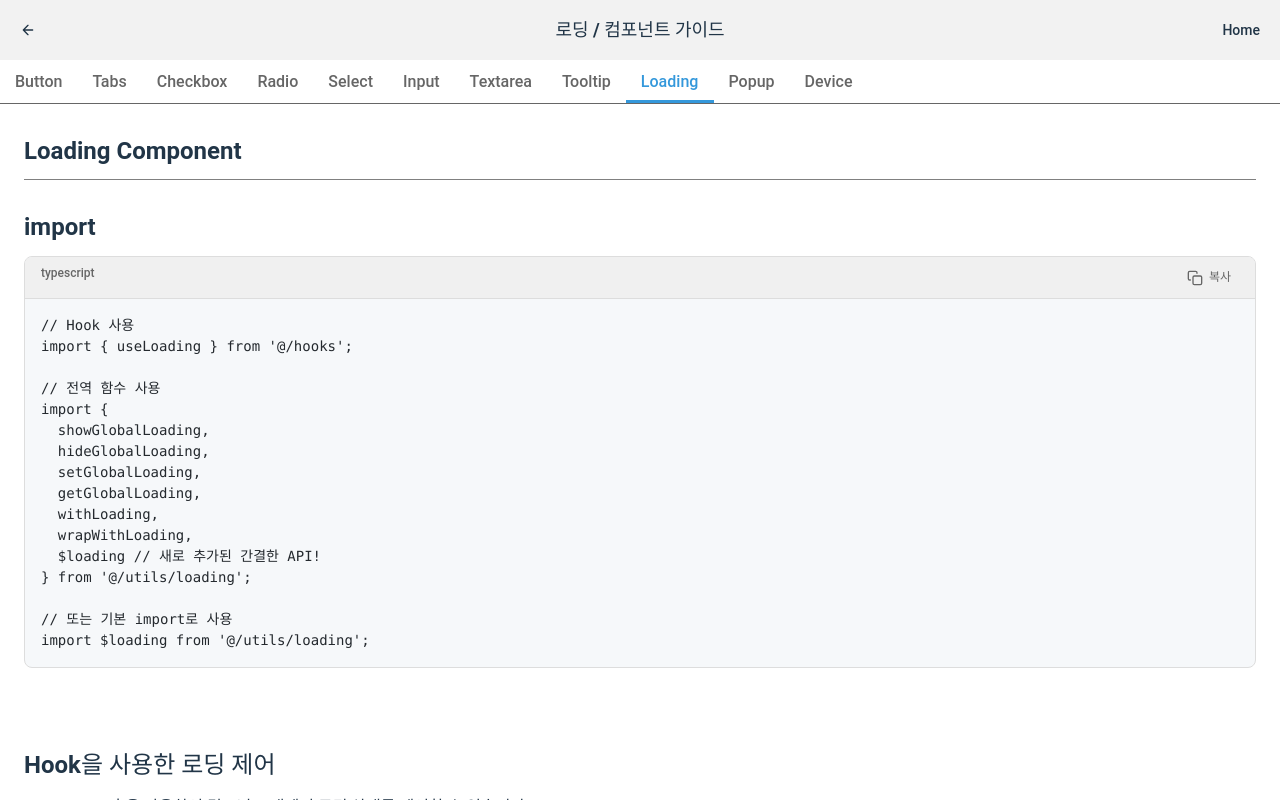
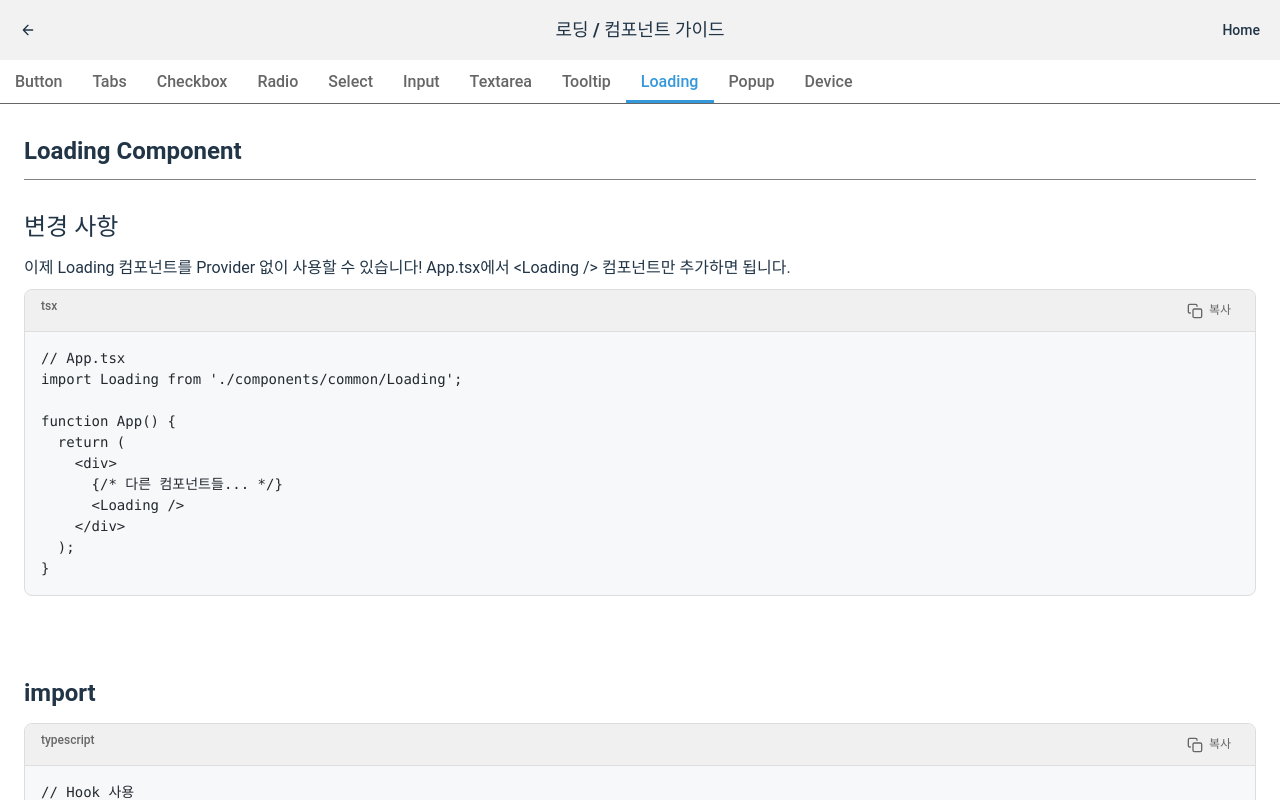
Before and after one commit to anoju/anoju-react, a React (Vite) app: page /guide/loading in a window 1280 px wide. Shown: the top 800 px of the page. Built offline with nearby package versions, Linux system fonts and the light colour scheme.

Commit message:
로딩 컴포넌트 업데이트(Provider 제거)

```diff
--- a/src/components/common/Loading.tsx
+++ b/src/components/common/Loading.tsx
@@ -1,8 +1,14 @@
 // src/components/common/Loading.tsx
 import React, { useEffect, useState } from 'react';
 import { createPortal } from 'react-dom';
-import { useLoading } from '@/hooks';
+import loadingManager from '@/utils/loading';
+import type { LoadingOptions } from '@/utils/loading';
 import styles from '@/assets/scss/components/loading.module.scss';
+
+interface LoadingState {
+  isVisible: boolean;
+  options: LoadingOptions;
+}
 
 // 기본 스피너 컴포넌트
 const DefaultSpinner: React.FC = () => (
@@ -28,43 +34,48 @@ const DefaultSpinner: React.FC = () => (
   </div>
 );
 
+// Loading 컴포넌트
 const Loading: React.FC = () => {
-  const { isLoading, config } = useLoading();
+  const [state, setState] = useState<LoadingState>({
+    isVisible: false,
+    options: {}
+  });
   const [mounted, setMounted] = useState(false);
 
   useEffect(() => {
     setMounted(true);
+    const unsubscribe = loadingManager.subscribe(setState);
+    return unsubscribe;
   }, []);
 
-  // 로딩이 활성화되어 있지 않거나 아직 마운트되지 않았으면 렌더링하지 않음
-  if (!isLoading || !mounted) {
+  if (!state.isVisible || !mounted) {
     return null;
   }
+
+  const { options } = state;
 
   const loadingContent = (
     <div
       className={styles['loading-overlay']}
       role="status"
       aria-live="polite"
-      aria-label={config.text || '로딩 중'}
+      aria-label={options.text || '로딩 중'}
     >
       <div className={styles['loading-container']}>
         <div className={styles['loading-content']}>
-          {/* 커스텀 아이콘이 있으면 사용, 없으면 기본 스피너 사용 */}
-          {config.icon !== null && (
+          {options.icon !== null && (
             <div className={styles['loading-icon']}>
-              {config.icon || <DefaultSpinner />}
+              {options.icon || <DefaultSpinner />}
             </div>
           )}
-          {config.text && (
-            <div className={styles['loading-text']}>{config.text}</div>
+          {options.text && (
+            <div className={styles['loading-text']}>{options.text}</div>
           )}
         </div>
       </div>
     </div>
   );
 
-  // Portal을 사용하여 body에 직접 렌더링
   return createPortal(loadingContent, document.body);
 };
 
--- a/src/components/common/index.ts
+++ b/src/components/common/index.ts
@@ -19,4 +19,9 @@ export { default as Tooltip } from './Tooltip';
 export { default as Select } from './Select';
 export { default as Loading } from './Loading';
 export { Popup, usePopup, usePopups } from './Popup';
-export type { PopupProps, PopupType, UsePopupReturn, UsePopupsReturn } from './Popup';
+export type {
+  PopupProps,
+  PopupType,
+  UsePopupReturn,
+  UsePopupsReturn,
+} from './Popup';
--- a/src/hooks/useLoading.ts
+++ b/src/hooks/useLoading.ts
@@ -1,12 +1,35 @@
 // src/hooks/useLoading.ts
-import { useContext } from 'react';
-import { LoadingContext } from '@/contexts/loadingContext';
+import { useState, useEffect } from 'react';
+import {
+  showGlobalLoading,
+  hideGlobalLoading,
+  setGlobalLoading,
+  getGlobalLoading,
+  type LoadingOptions
+} from '@/utils/loading';
 
-// 컨텍스트 사용을 위한 훅
+// 내부적으로 LoadingManager의 상태를 구독하는 훅
 export const useLoading = () => {
-  const context = useContext(LoadingContext);
-  if (!context) {
-    throw new Error('useLoading must be used within a LoadingProvider');
-  }
-  return context;
+  const [isLoading, setIsLoading] = useState(getGlobalLoading());
+
+  useEffect(() => {
+    // 상태 변화를 감지하기 위한 간단한 polling
+    // (실제로는 LoadingManager에서 직접 구독하는 것이 더 효율적이지만
+    // 기존 API 호환성을 위해 이 방식 사용)
+    const interval = setInterval(() => {
+      const currentState = getGlobalLoading();
+      setIsLoading(currentState);
+    }, 100);
+
+    return () => clearInterval(interval);
+  }, []);
+
+  return {
+    isLoading,
+    showLoading: (options?: LoadingOptions) => showGlobalLoading(options),
+    hideLoading: () => hideGlobalLoading(),
+    setLoading: (visible: boolean, options?: LoadingOptions) => setGlobalLoading(visible, options),
+    getLoading: () => getGlobalLoading(),
+    config: { text: '로딩 중...' } // 기존 호환성을 위한 더미 config
+  };
 };
--- a/src/pages/guide/loading.tsx
+++ b/src/pages/guide/loading.tsx
@@ -2,7 +2,7 @@
 import { useState } from 'react';
 import { usePageLayout } from '@/hooks/usePageLayout';
 import { Button, CodeHighlight } from '@/components/common';
-import { useLoading } from '@/hooks';
+import { useLoading } from '@/hooks/useLoading';
 import {
   showGlobalLoading,
   hideGlobalLoading,
@@ -12,8 +12,6 @@ import {
   wrapWithLoading,
   $loading,
 } from '@/utils/loading';
-// 또는
-// import $loading from '@/utils/loading';
 import styles from '@/assets/scss/pages/guide.module.scss';
 
 const LoadingGuide = () => {
@@ -116,10 +114,32 @@ const LoadingGuide = () => {
       <h1 className={styles.title}>Loading Component</h1>
 
       <section className={styles.section}>
+        <h2 className={styles['section-title']}>변경 사항</h2>
+        <p className={styles.txt}>
+          이제 Loading 컴포넌트를 Provider 없이 사용할 수 있습니다! App.tsx에서
+          &lt;Loading /&gt; 컴포넌트만 추가하면 됩니다.
+        </p>
+        <CodeHighlight
+          code={`// App.tsx
+import Loading from './components/common/Loading';
+
+function App() {
+  return (
+    <div>
+      {/* 다른 컴포넌트들... */}
+      <Loading />
+    </div>
+  );
+}`}
+          language="tsx"
+        />
+      </section>
+
+      <section className={styles.section}>
         <h2 className={styles['section-title']}>import</h2>
         <CodeHighlight
           code={`// Hook 사용
-import { useLoading } from '@/hooks';
+import { useLoading } from '@/hooks/useLoading';
 
 // 전역 함수 사용
 import {
@@ -129,11 +149,8 @@ import {
   getGlobalLoading,
   withLoading,
   wrapWithLoading,
-  $loading // 새로 추가된 간결한 API!
-} from '@/utils/loading';
-
-// 또는 기본 import로 사용
-import $loading from '@/utils/loading';`}
+  $loading
+} from '@/utils/loading';`}
           language="typescript"
         />
       </section>
@@ -205,6 +222,22 @@ import $loading from '@/utils/loading';`}
             >
               상태 확인
             </Button>
+
+            <Button
+              size="sm"
+              className="primary"
+              onClick={handleAsyncWith$Loading}
+            >
+              $loading.with() (2초)
+            </Button>
+
+            <Button
+              size="sm"
+              className="primary"
+              onClick={handleWrapped$LoadingFunction}
+            >
+              $loading.wrap() (1.5초)
+            </Button>
           </div>
 
           <p className={styles.txt}>
@@ -214,11 +247,10 @@ import $loading from '@/utils/loading';`}
       </section>
 
       <section className={styles.section}>
-        <h2 className={styles['section-title']}>
-          $loading 객체를 사용한 간결한 로딩 제어 (추천)
-        </h2>
+        <h2 className={styles['section-title']}>$loading API (추천)</h2>
         <p className={styles.txt}>
-          $loading 객체를 사용하여 더 간결하고 직관적인 API로 로딩을 제어할 수 있습니다.
+          $loading 객체를 사용하여 더 간결하고 직관적인 API로 로딩을 제어할 수
+          있습니다.
         </p>
 
         <div className={styles.showcase}>
@@ -352,6 +384,14 @@ const wrappedFn = $loading.wrap(fetchData, {
               style={{ zIndex: 10000 }}
             >
               전역 상태 확인
+            </Button>
+
+            <Button
+              size="sm"
+              className="primary"
+              onClick={handleWrapped$LoadingFunction}
+            >
+              $loading.wrap() (1.5초)
             </Button>
           </div>
         </div>
@@ -528,10 +568,9 @@ const wrappedFn = $loading.wrap(fetchData, {
             >
               $loading.wrap() (1.5초)
             </Button>
-
             <Button
               size="sm"
-              className="line"
+              className="primary"
               onClick={handleAsyncWithLoading}
             >
               withLoading() (3초)
@@ -539,7 +578,7 @@ const wrappedFn = $loading.wrap(fetchData, {
 
             <Button
               size="sm"
-              className="line"
+              className="primary"
               onClick={handleWrappedFunction}
             >
               wrapWithLoading() (2.5초)
@@ -642,6 +681,28 @@ const wrappedFetchData = wrapWithLoading(fetchData, {
               </tr>
             </tbody>
           </table>
+          <h2 className={styles['section-title']}>장점</h2>
+          <ul style={{ paddingLeft: '20px' }}>
+            <li>
+              <strong>간단한 사용법:</strong> Provider 설정 불필요
+            </li>
+            <li>
+              <strong>중복 방지:</strong> 내부 매니저가 자동으로 중복 로딩 방지
+            </li>
+            <li>
+              <strong>호환성:</strong> 기존 API와 100% 호환
+            </li>
+            <li>
+              <strong>전역 상태:</strong> 어디서든 접근 가능한 전역 상태
+            </li>
+            <li>
+              <strong>자동 관리:</strong> 단일 인스턴스로 상태 자동 관리
+            </li>
+            <li>
+              <strong>Fast Refresh:</strong> 컴포넌트와 유틸리티 분리로 개발
+              환경 최적화
+            </li>
+          </ul>
         </div>
       </section>
     </div>
--- a/src/utils/loading.ts
+++ b/src/utils/loading.ts
@@ -1,155 +1,243 @@
 // src/utils/loading.ts
-import { LoadingConfig } from '@/types/loading';
+export interface LoadingOptions {
+  text?: string;
+  delay?: number;
+  icon?: React.ReactNode | null;
+  bodyLock?: boolean;
+  onShow?: () => void;
+  onHide?: () => void;
+}
 
-// 전역 로딩 함수들을 위한 참조 저장소
-let loadingContext: {
-  showLoading: (config?: LoadingConfig) => void;
-  hideLoading: () => void;
-  setLoading: (loading: boolean, config?: LoadingConfig) => void;
-  getLoading: () => boolean;
-} | null = null;
+interface LoadingState {
+  isVisible: boolean;
+  options: LoadingOptions;
+}
 
-// LoadingProvider에서 호출되는 함수로 전역 함수에서 사용할 컨텍스트 설정
-export const setLoadingContext = (context: {
-  showLoading: (config?: LoadingConfig) => void;
-  hideLoading: () => void;
-  setLoading: (loading: boolean, config?: LoadingConfig) => void;
-  getLoading: () => boolean;
-}) => {
-  loadingContext = context;
+// 전역 로딩 상태 관리 클래스
+class LoadingManager {
+  private static instance: LoadingManager;
+  private state: LoadingState = {
+    isVisible: false,
+    options: {}
+  };
+  private listeners: Set<(state: LoadingState) => void> = new Set();
+  private delayTimer: NodeJS.Timeout | null = null;
+  private originalBodyOverflow: string = '';
+
+  static getInstance(): LoadingManager {
+    if (!LoadingManager.instance) {
+      LoadingManager.instance = new LoadingManager();
+    }
+    return LoadingManager.instance;
+  }
+
+  subscribe(listener: (state: LoadingState) => void): () => void {
+    this.listeners.add(listener);
+    listener(this.state);
+    return () => {
+      this.listeners.delete(listener);
+    };
+  }
+
+  private notify(): void {
+    this.listeners.forEach(listener => listener(this.state));
+  }
+
+  private lockBody(): void {
+    if (typeof document !== 'undefined') {
+      this.originalBodyOverflow = document.body.style.overflow;
+      document.body.style.overflow = 'hidden';
+    }
+  }
+
+  private unlockBody(): void {
+    if (typeof document !== 'undefined') {
+      document.body.style.overflow = this.originalBodyOverflow || '';
+    }
+  }
+
+  show(options: LoadingOptions = {}): void {
+    if (this.state.isVisible) {
+      this.state.options = { ...this.state.options, ...options };
+      this.notify();
+      return;
+    }
+
+    const delay = options.delay || 0;
+
+    if (this.delayTimer) {
+      clearTimeout(this.delayTimer);
+    }
+
+    if (delay > 0) {
+      this.delayTimer = setTimeout(() => {
+        this.showImmediate(options);
+      }, delay);
+    } else {
+      this.showImmediate(options);
+    }
+  }
+
+  private showImmediate(options: LoadingOptions): void {
+    this.state = {
+      isVisible: true,
+      options: {
+        text: '로딩 중...',
+        bodyLock: false,
+        ...options
+      }
+    };
+
+    if (this.state.options.bodyLock) {
+      this.lockBody();
+    }
+
+    this.notify();
+
+    if (this.state.options.onShow) {
+      setTimeout(() => {
+        this.state.options.onShow?.();
+      }, 0);
+    }
+  }
+
+  hide(): void {
+    if (!this.state.isVisible) {
+      return;
+    }
+
+    if (this.delayTimer) {
+      clearTimeout(this.delayTimer);
+      this.delayTimer = null;
+    }
+
+    const prevOptions = this.state.options;
+
+    this.state = {
+      isVisible: false,
+      options: {}
+    };
+
+    if (prevOptions.bodyLock) {
+      this.unlockBody();
+    }
+
+    this.notify();
+
+    if (prevOptions.onHide) {
+      setTimeout(() => {
+        prevOptions.onHide?.();
+      }, 0);
+    }
+  }
+
+  toggle(options?: LoadingOptions): void {
+    if (this.state.isVisible) {
+      this.hide();
+    } else {
+      this.show(options);
+    }
+  }
+
+  set(visible: boolean, options?: LoadingOptions): void {
+    if (visible) {
+      this.show(options);
+    } else {
+      this.hide();
+    }
+  }
+
+  get(): boolean {
+    return this.state.isVisible;
+  }
+
+  async withPromise<T>(promise: Promise<T>, options?: LoadingOptions): Promise<T> {
+    this.show(options);
+    try {
+      const result = await promise;
+      this.hide();
+      return result;
+    } catch (error) {
+      this.hide();
+      throw error;
+    }
+  }
+
+  wrapFunction<T extends unknown[], R>(
+    fn: (...args: T) => Promise<R>,
+    options?: LoadingOptions
+  ): (...args: T) => Promise<R> {
+    return async (...args: T) => {
+      this.show(options);
+      try {
+        const result = await fn(...args);
+        this.hide();
+        return result;
+      } catch (error) {
+        this.hide();
+        throw error;
+      }
+    };
+  }
+}
+
+// 싱글톤 인스턴스 생성
+const loadingManager = LoadingManager.getInstance();
+
+// 편의 함수들 export
+export const showGlobalLoading = (options?: LoadingOptions): void => {
+  loadingManager.show(options);
 };
 
-// 전역 로딩 표시 함수
-export const showGlobalLoading = (config?: LoadingConfig) => {
-  if (loadingContext) {
-    loadingContext.showLoading(config);
-  } else {
-    console.warn('LoadingProvider가 설정되지 않았습니다.');
+export const hideGlobalLoading = (): void => {
+  loadingManager.hide();
+};
+
+export const setGlobalLoading = (visible: boolean, options?: LoadingOptions): void => {
+  loadingManager.set(visible, options);
+};
+
+export const getGlobalLoading = (): boolean => {
+  return loadingManager.get();
+};
+
+export function withLoading<T>(promise: Promise<T>, options?: LoadingOptions): Promise<T> {
+  return loadingManager.withPromise(promise, options);
+}
+
+export function wrapWithLoading<T extends unknown[], R>(
+  fn: (...args: T) => Promise<R>,
+  options?: LoadingOptions
+): (...args: T) => Promise<R> {
+  return loadingManager.wrapFunction(fn, options);
+}
+
+// $loading 스타일 API
+export const $loading = {
+  show: (options?: LoadingOptions): void => {
+    loadingManager.show(options);
+  },
+  hide: (): void => {
+    loadingManager.hide();
+  },
+  toggle: (options?: LoadingOptions): void => {
+    loadingManager.toggle(options);
+  },
+  set: (visible: boolean, options?: LoadingOptions): void => {
+    loadingManager.set(visible, options);
+  },
+  get: (): boolean => {
+    return loadingManager.get();
+  },
+  with: function<T>(promise: Promise<T>, options?: LoadingOptions): Promise<T> {
+    return loadingManager.withPromise(promise, options);
+  },
+  wrap: function<T extends unknown[], R>(
+    fn: (...args: T) => Promise<R>,
+    options?: LoadingOptions
+  ): (...args: T) => Promise<R> {
+    return loadingManager.wrapFunction(fn, options);
   }
 };
 
-// 전역 로딩 숨기기 함수
-export const hideGlobalLoading = () => {
-  if (loadingContext) {
-    loadingContext.hideLoading();
-  } else {
-    console.warn('LoadingProvider가 설정되지 않았습니다.');
-  }
-};
-
-// 전역 로딩 상태 설정 함수
-export const setGlobalLoading = (loading: boolean, config?: LoadingConfig) => {
-  if (loadingContext) {
-    loadingContext.setLoading(loading, config);
-  } else {
-    console.warn('LoadingProvider가 설정되지 않았습니다.');
-  }
-};
-
-// 전역 로딩 상태 가져오기 함수
-export const getGlobalLoading = (): boolean => {
-  if (loadingContext) {
-    return loadingContext.getLoading();
-  } else {
-    console.warn('LoadingProvider가 설정되지 않았습니다.');
-    return false;
-  }
-};
-
-// Promise와 함께 로딩을 자동으로 관리하는 헬퍼 함수
-export const withLoading = async <T>(
-  promise: Promise<T>,
-  config?: LoadingConfig
-): Promise<T> => {
-  try {
-    showGlobalLoading(config);
-    const result = await promise;
-    return result;
-  } finally {
-    hideGlobalLoading();
-  }
-};
-
-// 비동기 함수를 래핑하여 로딩을 자동으로 관리하는 헬퍼 함수
-export const wrapWithLoading = <T extends unknown[], R>(
-  fn: (...args: T) => Promise<R>,
-  config?: LoadingConfig
-) => {
-  return async (...args: T): Promise<R> => {
-    return withLoading(fn(...args), config);
-  };
-};
-
-// $loading 객체 - 더 간결한 API 제공
-export const $loading = {
-  /**
-   * 로딩을 표시합니다
-   * @param config 로딩 설정 옵션
-   */
-  show: (config?: LoadingConfig) => {
-    showGlobalLoading(config);
-  },
-
-  /**
-   * 로딩을 숨깁니다
-   */
-  hide: () => {
-    hideGlobalLoading();
-  },
-
-  /**
-   * 로딩 상태를 설정합니다
-   * @param loading 표시 여부
-   * @param config 로딩 설정 옵션
-   */
-  set: (loading: boolean, config?: LoadingConfig) => {
-    setGlobalLoading(loading, config);
-  },
-
-  /**
-   * 현재 로딩 상태를 가져옵니다
-   * @returns 현재 로딩 상태
-   */
-  get: (): boolean => {
-    return getGlobalLoading();
-  },
-
-  /**
-   * 로딩 상태를 토글합니다
-   * @param config 로딩 설정 옵션 (표시할 때만 적용)
-   */
-  toggle: (config?: LoadingConfig) => {
-    const isCurrentlyLoading = getGlobalLoading();
-    if (isCurrentlyLoading) {
-      hideGlobalLoading();
-    } else {
-      showGlobalLoading(config);
-    }
-  },
-
-  /**
-   * Promise와 함께 로딩을 자동 관리합니다
-   * @param promise 실행할 Promise
-   * @param config 로딩 설정 옵션
-   * @returns Promise 결과
-   */
-  with: async <T>(promise: Promise<T>, config?: LoadingConfig): Promise<T> => {
-    return withLoading(promise, config);
-  },
-
-  /**
-   * 비동기 함수를 래핑하여 로딩을 자동 관리합니다
-   * @param fn 래핑할 비동기 함수
-   * @param config 로딩 설정 옵션
-   * @returns 래핑된 함수
-   */
-  wrap: <T extends unknown[], R>(
-    fn: (...args: T) => Promise<R>,
-    config?: LoadingConfig
-  ) => {
-    return wrapWithLoading(fn, config);
-  },
-};
-
-// 기본 export로도 제공
-export default $loading;
+export default loadingManager;
```
Also changed, not shown: src/App.tsx (+4 -7 lines), src/components/common/Popup/Popup.tsx (+5 -2 lines).
